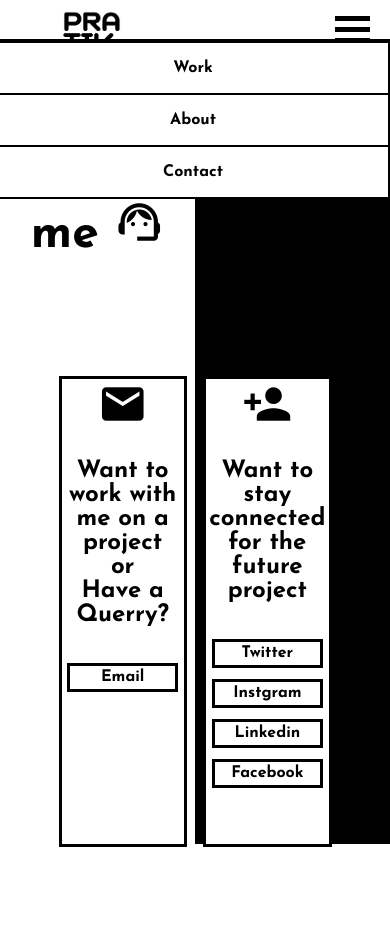
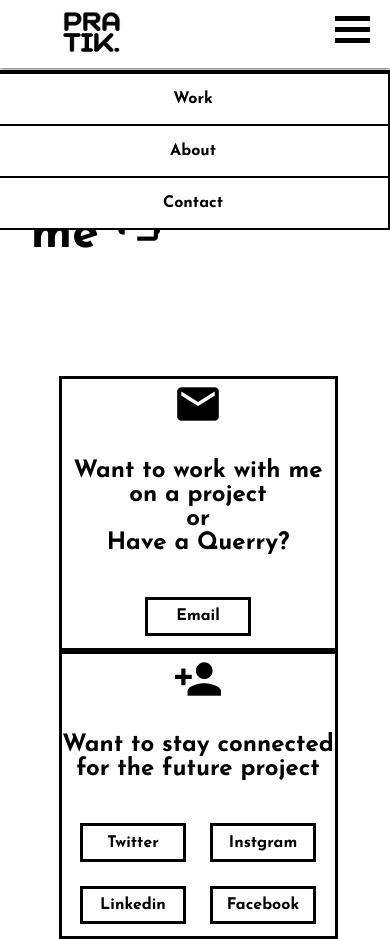
Before and after one commit to Knight1354/Pratik_Raut_PortFolio.github.io, a plain HTML site: page contact.html in a window 390 px wide. Both pictures are taken after a click on the element 352 px from the left and 29 px from the top of the page. Before the commit the page ends 847 px from the top, so only its background shows below. Drawn offline with Linux system fonts and the light colour scheme.

Commit message:
minor bug fixed

```diff
--- a/css/mobile.css
+++ b/css/mobile.css
@@ -34,3 +34,16 @@
     padding-top: 10%;
     font-size: 60px;
 }
+.contact_details{
+    flex-direction: column;
+}
+.cont{
+    width: 100%;
+    height: auto;
+}
+.c12{
+    display: none;
+}
+.cont a{
+    padding: 3% 0%;
+}
--- a/css/style.css
+++ b/css/style.css
@@ -81,7 +81,7 @@ background-color: black;
     background-color: white;
     border: 2px solid;
     padding: 0px;
-    margin-top: 10%;
+    margin-top: 70px;
     z-index: -1;
 }
 .menu_elements ul a{
```
